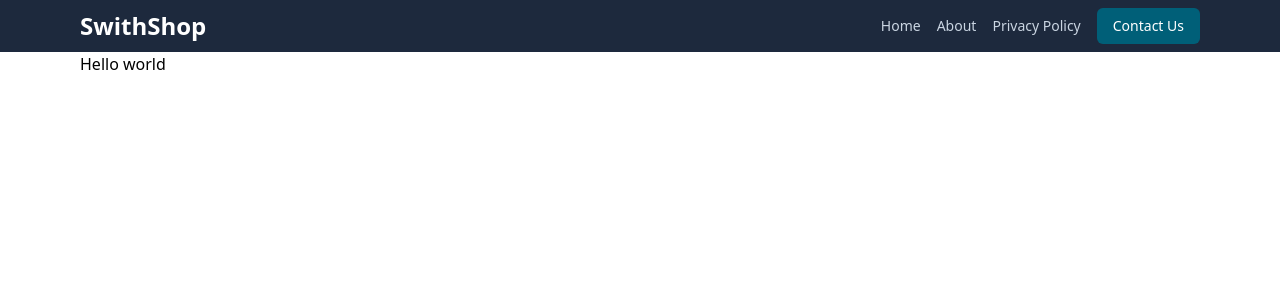
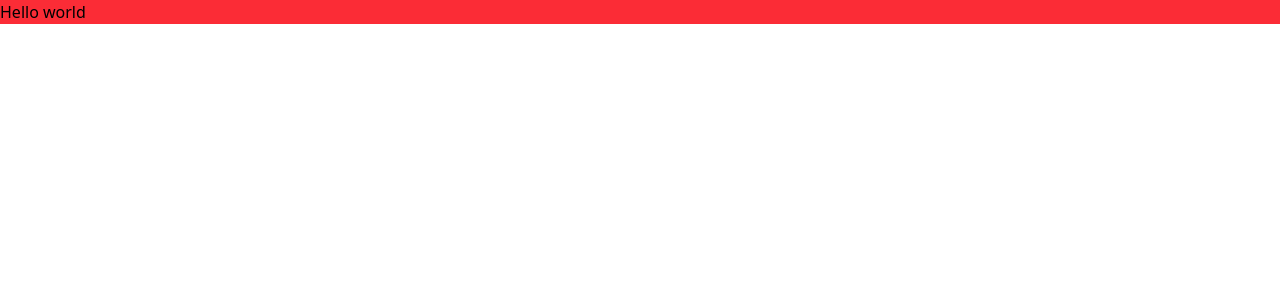
Before and after one commit to pathaaay/swift-shop-vendor-dashboard, a React (Vite) app: page / in a window 1280 px wide. Shown: the top 300 px of the page. Built offline with nearby package versions, Linux system fonts and the light colour scheme.

Commit message:
Revert "add desktop navbar"
This reverts commit d900aa5d206e9b912f2cdde002ac88e53f04d95a.

```diff
--- a/package.json
+++ b/package.json
@@ -11,7 +11,6 @@
   },
   "dependencies": {
     "@tailwindcss/vite": "^4.1.18",
-    "lucide-react": "^0.562.0",
     "react": "^19.2.0",
     "react-dom": "^19.2.0",
     "tailwindcss": "^4.1.18"
--- a/src/App.tsx
+++ b/src/App.tsx
@@ -1,12 +1,9 @@
-import { Navbar } from "./components/navbar";
-
 function App() {
   return (
     <>
-      <Navbar />
-      <div className="px-5 md:px-20">Hello world</div>
+      <div className='bg-red-500'>Hello world</div>
     </>
-  );
+  )
 }
 
-export default App;
+export default App
--- a/src/components/navbar.tsx
+++ /dev/null
@@ -1,54 +0,0 @@
-import { MenuIcon } from "lucide-react";
-import { useState } from "react";
-import { Fragment } from "react/jsx-runtime";
-
-const navItems = [
-  {
-    name: "Home",
-    href: "/",
-  },
-  {
-    name: "About",
-    href: "/about",
-  },
-  {
-    name: "Privacy Policy",
-    href: "/privacy-policy",
-  },
-  {
-    name: "Contact Us",
-    href: "/",
-    isButton: true,
-  },
-];
-export const Navbar = () => {
-
-  return (
-    <>
-      {/* Desktop Navbar */}{" "}
-      <nav className="bg-slate-800 text-white py-2 px-5 md:px-20 flex items-center justify-between">
-        <div className="text-2xl font-bold">SwithShop</div>
-        <div className="flex items-center gap-4 max-md:hidden">
-          {navItems.map((item) => (
-            <Fragment key={item.href}>
-              {item.isButton ? (
-                <button className="text-sm cursor-pointer bg-cyan-800 hover:bg-cyan-700 rounded-md px-4 p-2">
-                  {item.name}
-                </button>
-              ) : (
-                <div className="text-sm text-slate-300 hover:text-slate-50 cursor-pointer hover:underline">
-                  {item.name}
-                </div>
-              )}
-            </Fragment>
-          ))}
-        </div>
-        <button
-          className="md:hidden text-sm cursor-pointer border border-cyan-800  rounded-md size-10 flex items-center justify-center"
-        >
-          <MenuIcon size={20} />
-        </button>
-      </nav>
-    </>
-  );
-};
--- a/vite.config.ts
+++ b/vite.config.ts
@@ -1,16 +1,8 @@
-import path from "path";
 import { defineConfig } from 'vite'
 import tailwindcss from '@tailwindcss/vite'
-import react from '@vitejs/plugin-react'
 
 export default defineConfig({
   plugins: [
-    react(),
     tailwindcss(),
   ],
-  resolve:{
-    alias: {
-      "@": path.resolve(__dirname, "../"),
-    },
-  }
 })
```
Also changed, not shown: 1 other file (tests, documents, lock files or other folders).
